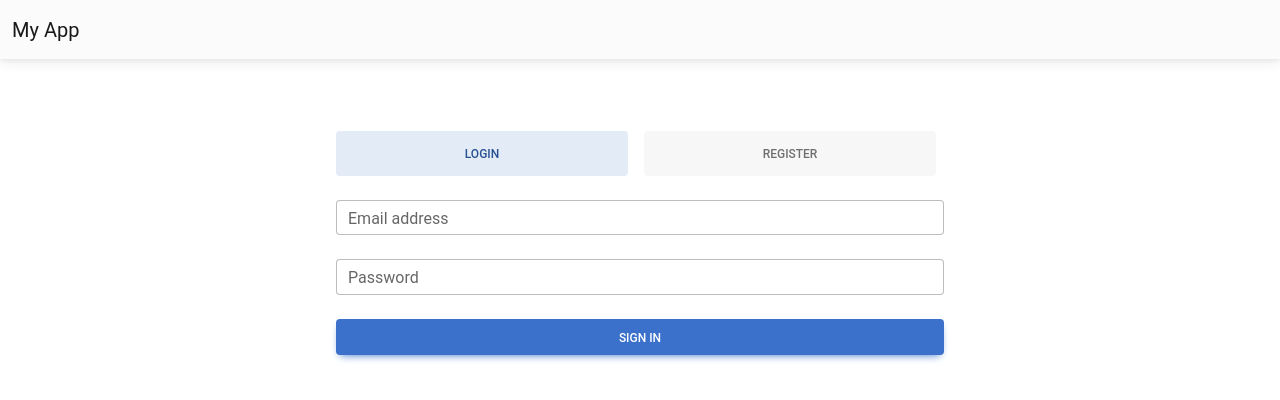
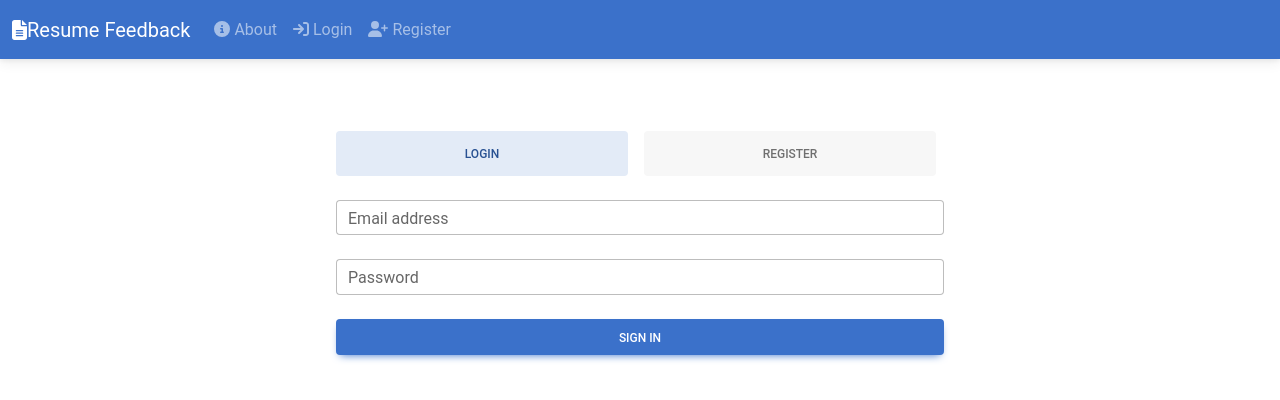
Before and after one commit to helenapedro/feedback-frontend, a React (Create React App) app: page / in a window 1280 px wide. Shown: the top 400 px of the page. Built offline with nearby package versions, Linux system fonts and the light colour scheme; no server answers.

Commit message:
Updated the Navigation Bar logic

```diff
--- a/src/App.tsx
+++ b/src/App.tsx
@@ -1,7 +1,7 @@
 import React from 'react';
 import { Routes, Route } from 'react-router-dom';
 
-import CustomNavbar from './components/NavBar';
+import NavBar from './components/NavBar';
 import Login from './pages/Login';
 import ResumeList from './pages/ResumeList';
 import ResumeDetails from './pages/ResumeDetails';
@@ -12,7 +12,7 @@ import ResumeDetails from './pages/ResumeDetails';
 const App = () => {
   return (
     <div className="app">
-      <CustomNavbar />
+      <NavBar />
       <Routes>
       <Route path="/" element={<Login />} />
         <Route path="/login" element={<Login />} />
--- a/src/components/NavBar.tsx
+++ b/src/components/NavBar.tsx
@@ -1,36 +1,61 @@
+import { useState } from 'react';
+import { useSelector } from 'react-redux';
+import { selectIsAuthenticated } from '../redux/userSlice';
+import { Link } from 'react-router-dom';
 import Button from 'react-bootstrap/Button';
 import Container from 'react-bootstrap/Container';
 import Form from 'react-bootstrap/Form';
 import Nav from 'react-bootstrap/Nav';
 import Navbar from 'react-bootstrap/Navbar';
-import Offcanvas from 'react-bootstrap/Offcanvas';
-import { useState } from 'react';
+import { FontAwesomeIcon } from '@fortawesome/react-fontawesome';
+import { faFilePdf, faBars, faSignIn, faInfoCircle, faUser, faFileAlt, faSignOutAlt, faUserPlus } from '@fortawesome/free-solid-svg-icons';
+//import OffcanvasMenu from '../utils/OffcanvasMenu';
 
 function CustomNavbar() {
   const [show, setShow] = useState(false);
-
-  const handleClose = () => setShow(false);
   const handleShow = () => setShow(true);
+  const isAuthenticated = useSelector(selectIsAuthenticated);
+  //const handleClose = () => setShow(false);
 
   return (
     <>
-      <Navbar bg="light" expand="lg">
+      <Navbar bg="primary" expand="lg" variant="dark" className="mb-3">
         <Container fluid>
-          <Navbar.Brand href="#">My App</Navbar.Brand>
-          <Navbar.Toggle onClick={handleShow} />
-        </Container>
-      </Navbar>
-
-      <Offcanvas show={show} onHide={handleClose} placement="end">
-        <Offcanvas.Header closeButton>
-          <Offcanvas.Title>Offcanvas</Offcanvas.Title>
-        </Offcanvas.Header>
-        <Offcanvas.Body>
-          <Nav className="justify-content-end flex-grow-1 pe-3">
-            <Nav.Link href="#action1">Home</Nav.Link>
-            <Nav.Link href="#action2">Link</Nav.Link>
-            <Nav.Link href="#action3">Another Link</Nav.Link>
+          <Navbar.Brand as={Link} to={isAuthenticated ? "/resumes" : "/"}>
+            <FontAwesomeIcon icon={faFileAlt} /> Resume Feedback
+          </Navbar.Brand>
+          <Navbar.Toggle aria-controls="basic-navbar-nav" onClick={handleShow}>
+            <FontAwesomeIcon icon={faBars} style={{ color: 'white' }} />
+          </Navbar.Toggle>
+          <Navbar.Collapse id="basic-navbar-nav">
+            <Nav className="me-auto">
+              {!isAuthenticated ? (
+                <>
+                  <Nav.Link as={Link} to="/about">
+                    <FontAwesomeIcon icon={faInfoCircle} /> About
+                  </Nav.Link>
+                  <Nav.Link as={Link} to="/login">
+                    <FontAwesomeIcon icon={faSignIn} /> Login
+                  </Nav.Link>
+                  <Nav.Link as={Link} to="/login">
+                    <FontAwesomeIcon icon={faUserPlus} /> Register
+                  </Nav.Link>
+                </>
+              ) : (
+                <>
+                  <Nav.Link as={Link} to="/resumes">
+                    <FontAwesomeIcon icon={faFilePdf} /> Resumes
+                  </Nav.Link>
+                  <Nav.Link as={Link} to="/profile">
+                    <FontAwesomeIcon icon={faUser} /> Profile
+                  </Nav.Link>
+                  <Nav.Link as={Link} to="/logout">
+                    <FontAwesomeIcon icon={faSignOutAlt} /> Logout
+                  </Nav.Link>
+                </>
+              )}
             </Nav>
+            {isAuthenticated && (
               <Form className="d-flex">
                 <Form.Control
                   type="search"
@@ -38,10 +63,15 @@ function CustomNavbar() {
                   className="me-2"
                   aria-label="Search"
                 />
-            <Button variant="outline-success">Search</Button>
+                <Button variant="outline-light">Search</Button>
               </Form>
-        </Offcanvas.Body>
-      </Offcanvas>
+            )}
+          </Navbar.Collapse>
+        </Container>
+      </Navbar>
+      {/* {isAuthenticated && (
+        <OffcanvasMenu show={show} handleClose={handleClose} />
+      )} */}
     </>
   );
 }
--- /dev/null
+++ b/src/utils/OffcanvasMenu.tsx
@@ -0,0 +1,50 @@
+import React from 'react';
+import Offcanvas from 'react-bootstrap/Offcanvas';
+import Nav from 'react-bootstrap/Nav';
+import Form from 'react-bootstrap/Form';
+import Button from 'react-bootstrap/Button';
+import { Link } from 'react-router-dom';
+import { FontAwesomeIcon } from '@fortawesome/react-fontawesome';
+import { faUser, faSignOutAlt } from '@fortawesome/free-solid-svg-icons';
+
+interface OffcanvasMenuProps {
+  show: boolean;
+  handleClose: () => void;
+}
+
+const OffcanvasMenu: React.FC<OffcanvasMenuProps> = ({ show, handleClose }) => {
+  return (
+    <Offcanvas
+      show={show}
+      onHide={handleClose}
+      placement="end"
+      style={{ backgroundColor: 'rgba(255, 255, 255, 0.7)' }}
+    >
+      <Offcanvas.Header closeButton>
+        <Offcanvas.Title>Menu</Offcanvas.Title>
+      </Offcanvas.Header>
+      <Offcanvas.Body>
+        <Nav className="justify-content-end flex-grow-1 pe-3">
+          <Nav.Link as={Link} to="/resumes">Resumes</Nav.Link>
+          <Nav.Link as={Link} to="/profile">
+            <FontAwesomeIcon icon={faUser} /> Profile
+          </Nav.Link>
+          <Nav.Link as={Link} to="/logout">
+            <FontAwesomeIcon icon={faSignOutAlt} /> Logout
+          </Nav.Link>
+        </Nav>
+        <Form className="d-flex mt-4">
+          <Form.Control
+            type="search"
+            placeholder="Search"
+            className="me-2"
+            aria-label="Search"
+          />
+          <Button variant="outline-light">Search</Button>
+        </Form>
+      </Offcanvas.Body>
+    </Offcanvas>
+  );
+};
+
+export default OffcanvasMenu;
```
Also changed, not shown: package.json (+8 -2 lines), 1 other file (tests, documents, lock files or other folders). Lines whose indentation alone changed are shown as unchanged.
